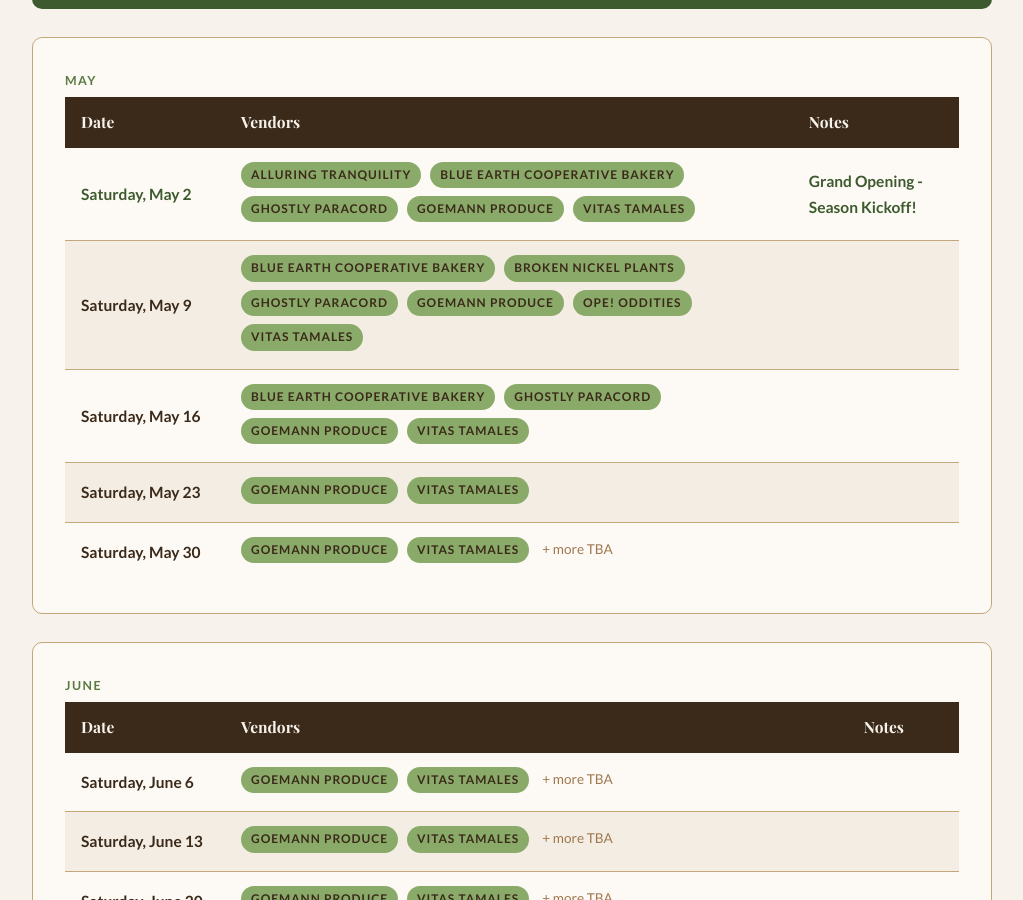
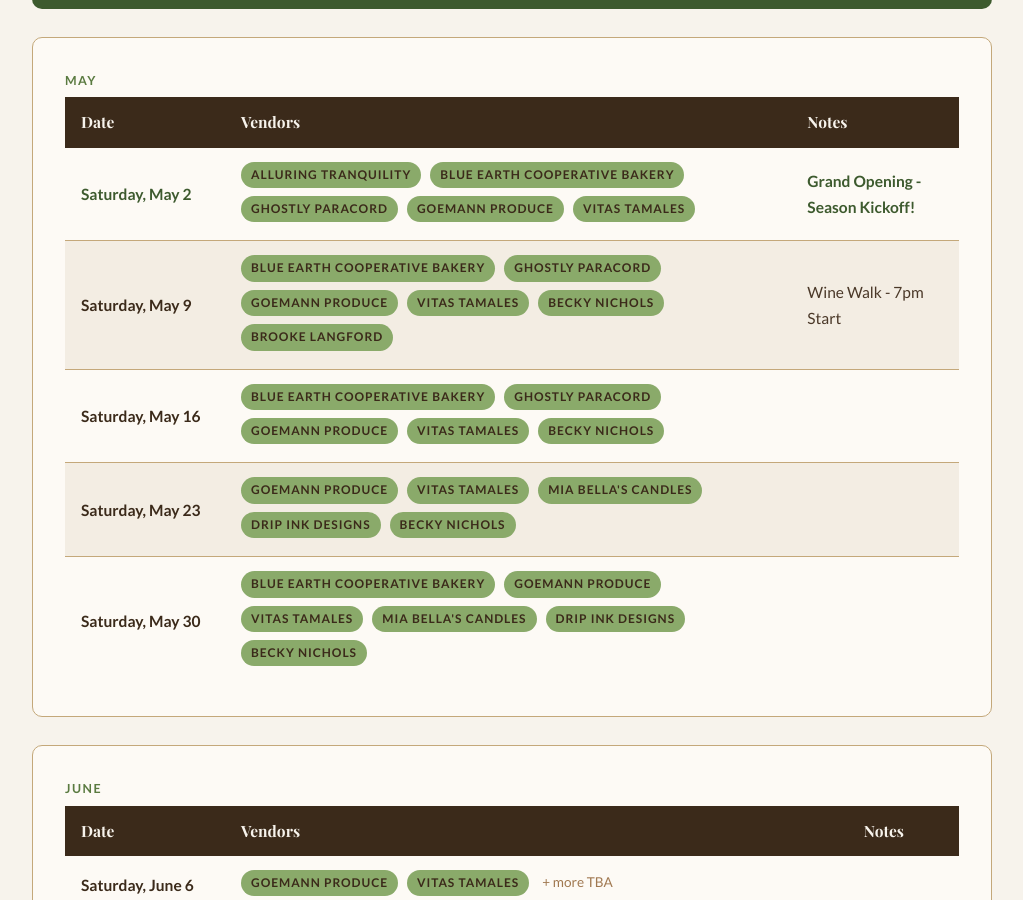
Before and after one commit to blueearthcommunitymarket/blueearthcommunitymarket.github.io, a Jekyll site: the page built from calendar/index.html, in a window 1280 px wide and 900 px high, scrolled down 503 px. Shown: the whole window, without its empty margins (128-1151 px from the left). Built offline with Jekyll 4.4.1, drawn with Linux system fonts in a browser that asks for light colours; some web fonts are replaced.

Commit message:
Update May market calendar with real SignUpGenius vendor signups

```diff
--- a/calendar/index.html
+++ b/calendar/index.html
@@ -43,13 +43,13 @@ description: 2026 Blue Earth Community Market season schedule. Saturdays 10am-1p
                     <td class="market-date">Saturday, May 9</td>
                     <td>
                         <span class="tag">Blue Earth Cooperative Bakery</span>
-                        <span class="tag">Broken Nickel Plants</span>
                         <span class="tag">Ghostly Paracord</span>
                         <span class="tag">Goemann Produce</span>
-                        <span class="tag">Ope! Oddities</span>
                         <span class="tag">Vitas Tamales</span>
+                        <span class="tag">Becky Nichols</span>
+                        <span class="tag">Brooke Langford</span>
                     </td>
-                    <td></td>
+                    <td>Wine Walk - 7pm Start</td>
                 </tr>
                 <tr>
                     <td class="market-date">Saturday, May 16</td>
@@ -58,6 +58,7 @@ description: 2026 Blue Earth Community Market season schedule. Saturdays 10am-1p
                         <span class="tag">Ghostly Paracord</span>
                         <span class="tag">Goemann Produce</span>
                         <span class="tag">Vitas Tamales</span>
+                        <span class="tag">Becky Nichols</span>
                     </td>
                     <td></td>
                 </tr>
@@ -66,15 +67,21 @@ description: 2026 Blue Earth Community Market season schedule. Saturdays 10am-1p
                     <td>
                         <span class="tag">Goemann Produce</span>
                         <span class="tag">Vitas Tamales</span>
+                        <span class="tag">Mia Bella's Candles</span>
+                        <span class="tag">Drip Ink Designs</span>
+                        <span class="tag">Becky Nichols</span>
                     </td>
                     <td></td>
                 </tr>
                 <tr>
                     <td class="market-date">Saturday, May 30</td>
                     <td>
+                        <span class="tag">Blue Earth Cooperative Bakery</span>
                         <span class="tag">Goemann Produce</span>
                         <span class="tag">Vitas Tamales</span>
-                        <span style="font-size: 0.85rem; color: var(--brown-light); margin-left: 4px;">+ more TBA</span>
+                        <span class="tag">Mia Bella's Candles</span>
+                        <span class="tag">Drip Ink Designs</span>
+                        <span class="tag">Becky Nichols</span>
                     </td>
                     <td></td>
                 </tr>
```
